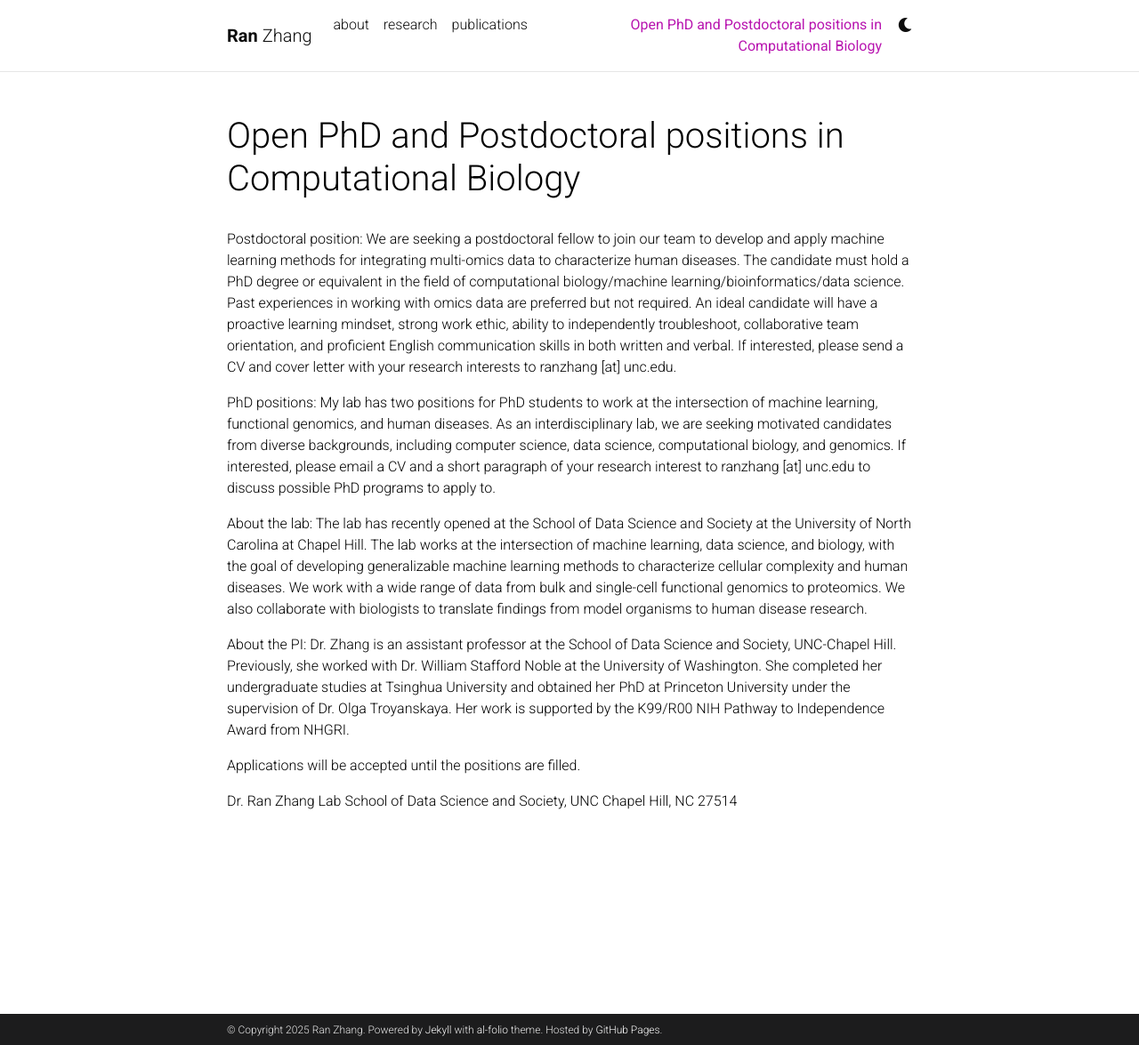
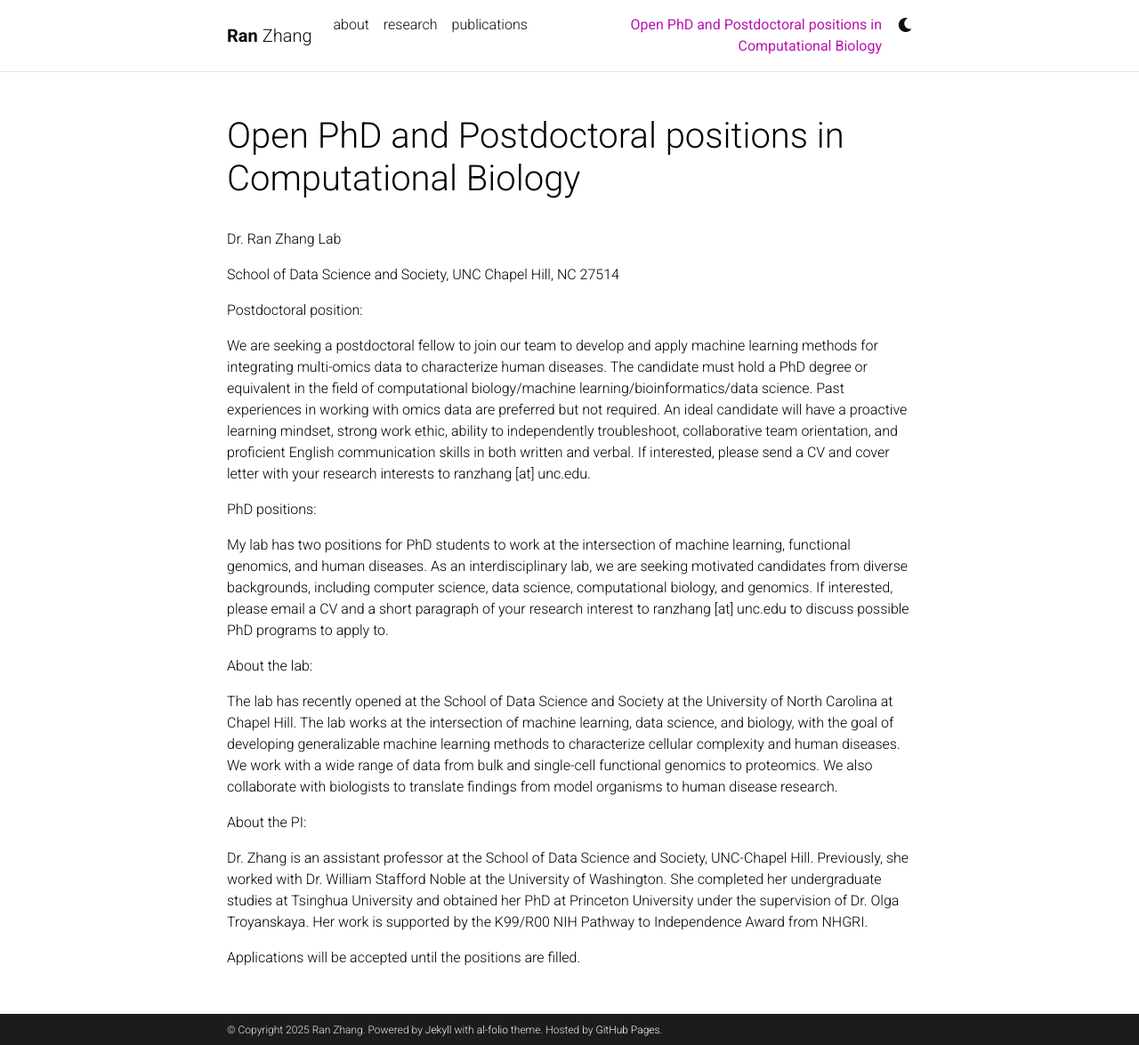
Before and after one commit to RanZhang08/RanZhang08.github.io, a Jekyll site: the page built from _pages/oppotunities.md, in a window 1280 px wide and 1175 px high. Shown: the whole window at 89% size. Built offline with Jekyll 4.4.1, drawn with Linux system fonts in a browser that asks for light colours; full-size pictures stand in for the smaller copies a plugin makes; comment, search, counter and statistics services are not loaded; a style sheet for code colours, icons or effects is not loaded.

Commit message:
fix format

```diff
--- a/_layouts/page.html
+++ b/_layouts/page.html
@@ -1,6 +1,14 @@
 ---
 layout: default
 ---
+
+<head>
+  <meta charset="utf-8">
+  <meta name="viewport" content="width=device-width, initial-scale=1">
+  <title>{% if page.tab_title %}{{ page.tab_title }}{% else %}{{ page.title }}{% endif %} | {{ site.title }}</title>
+  <!-- other head elements -->
+</head>
+
 <!-- page.html -->
         <div class="post">
 
```
Also changed, not shown: _pages/about.md (+1 -1 lines), _pages/oppotunities.md (+15 -5 lines).
